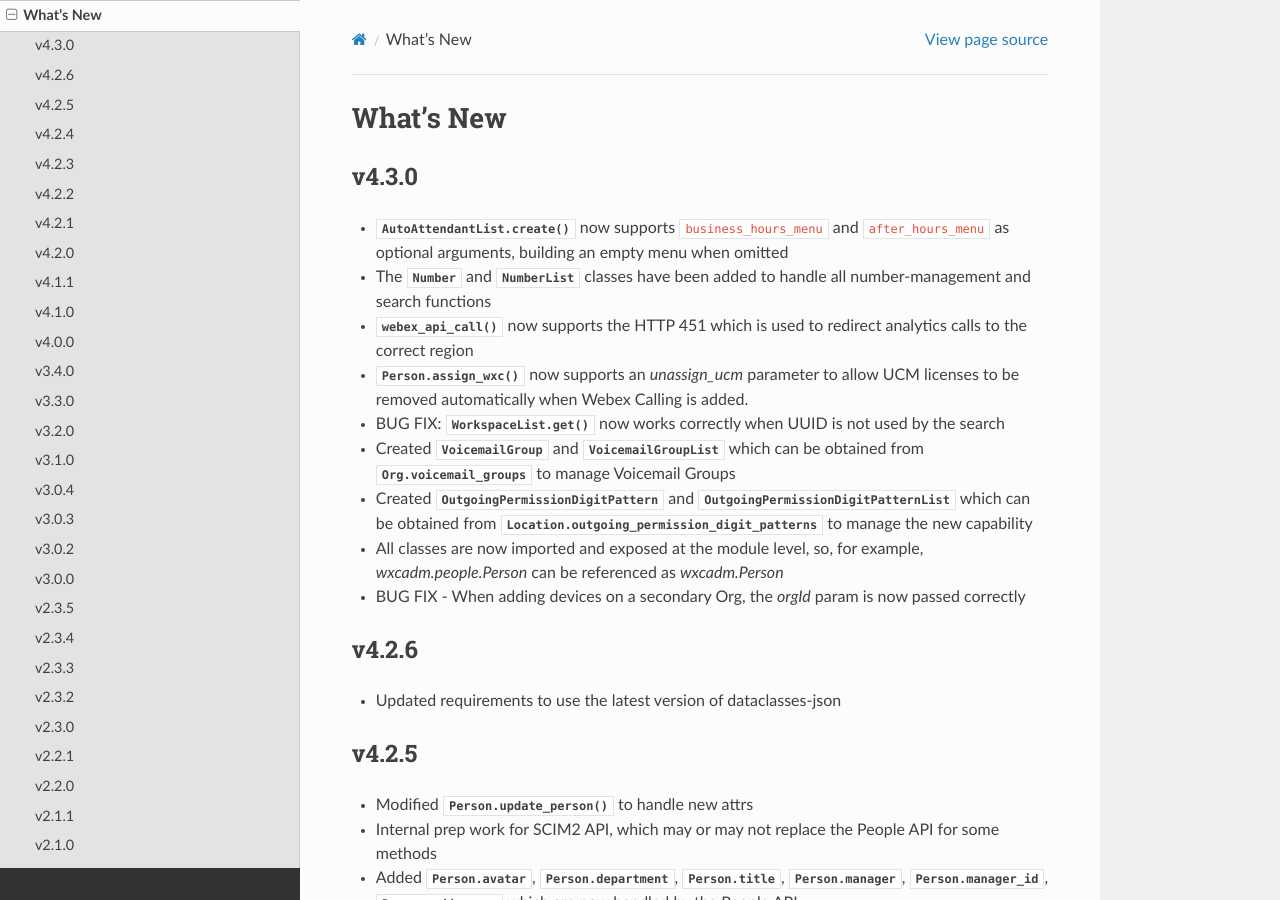
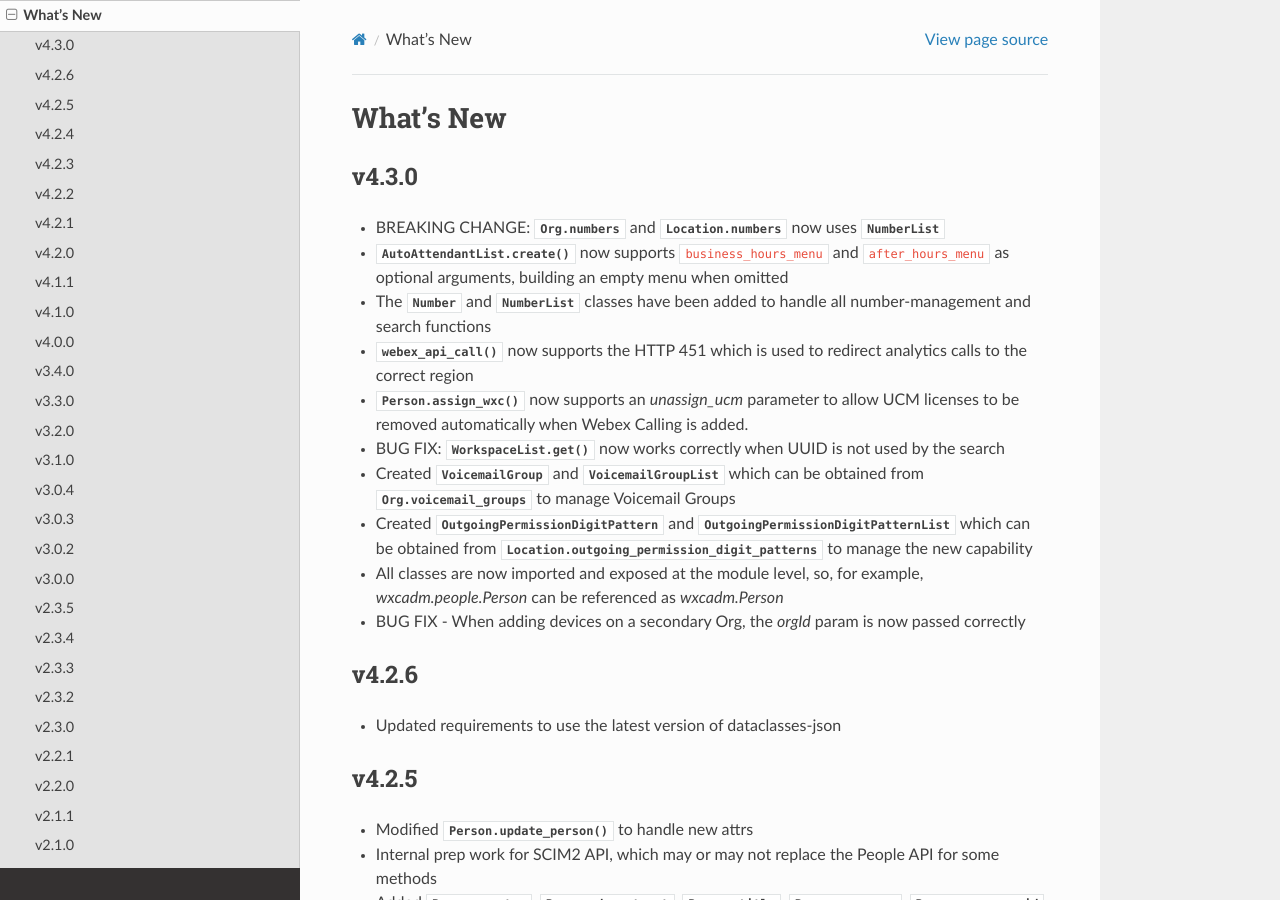
Before and after one commit to kctrey/wxcadm, a Sphinx documentation site: the page built from docs/source/whatsnew.rst, in a window 1280 px wide and 900 px high. Built offline with Sphinx 7.4.7 and the Read the Docs theme 2.0.0, drawn with Linux system fonts in a browser that asks for light colours.

Commit message:
doc:Update release notes with breaking change notification

```diff
--- a/docs/source/whatsnew.rst
+++ b/docs/source/whatsnew.rst
@@ -5,6 +5,7 @@ What's New
 
 v4.3.0
 ------
+- BREAKING CHANGE: :attr:`Org.numbers` and :attr:`Location.numbers` now uses :class:`NumberList`
 - :meth:`AutoAttendantList.create()` now supports ``business_hours_menu`` and ``after_hours_menu`` as optional arguments, building an empty menu when omitted
 - The :class:`Number` and :class:`NumberList` classes have been added to handle all number-management and search functions
 - :meth:`webex_api_call()` now supports the HTTP 451 which is used to redirect analytics calls to the correct region
```
